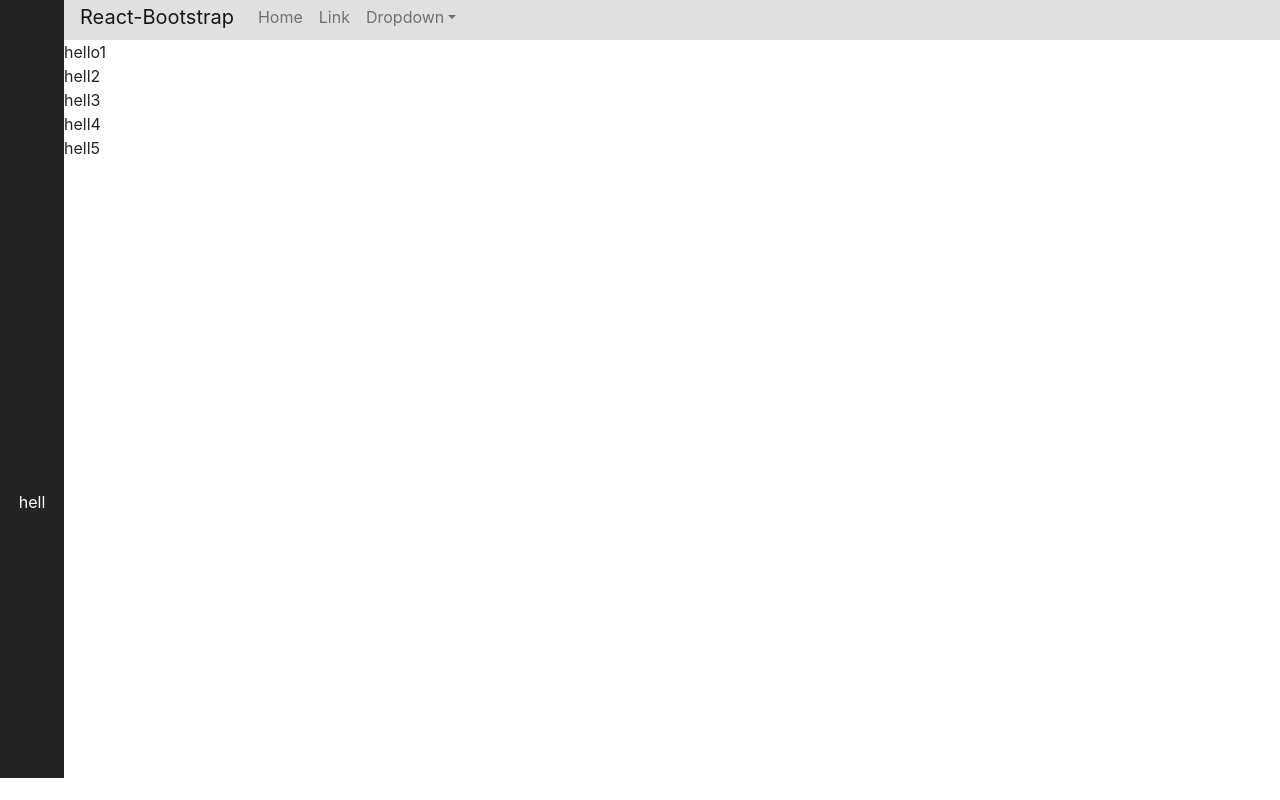
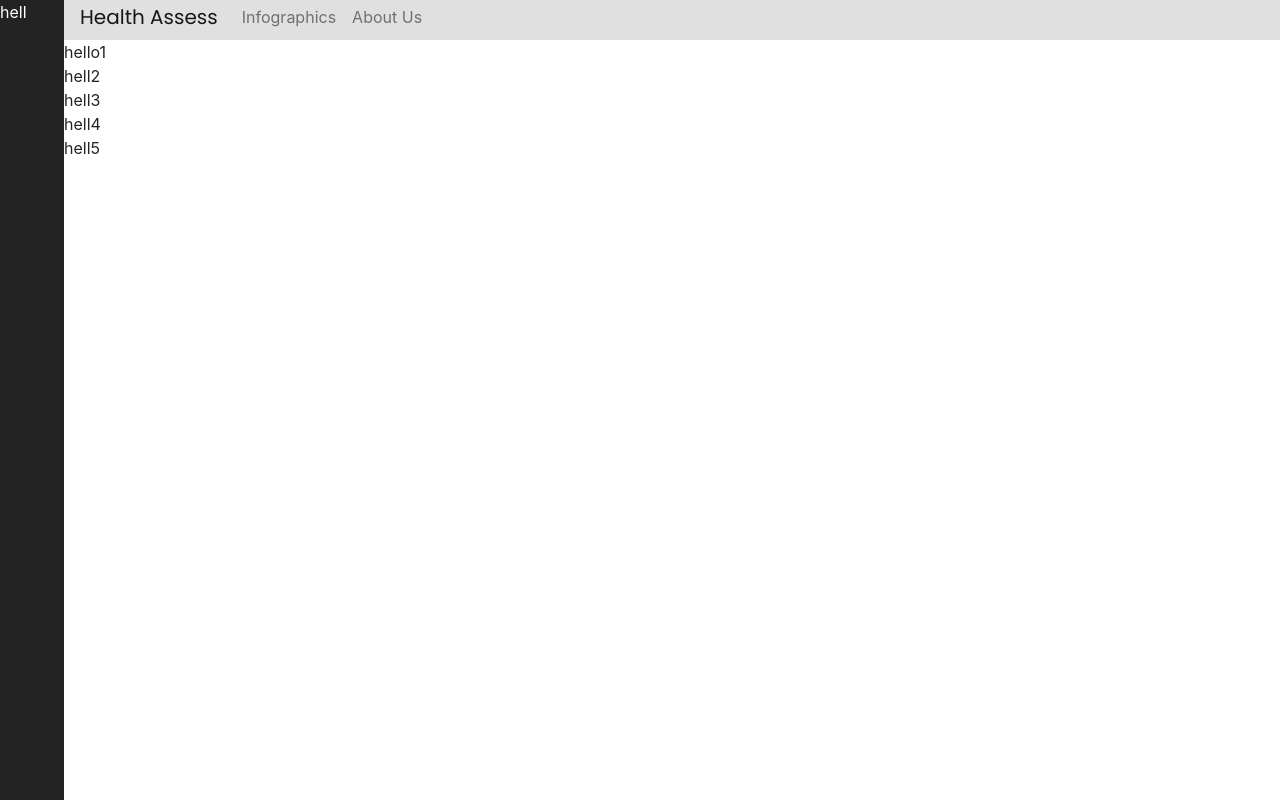
Before and after one commit to ChinmayChoudhury/healthassess, a React (Create React App) app: page / in a window 1280 px wide. Built offline with nearby package versions, Linux system fonts and the light colour scheme.

Commit message:
fixed navbar & sidebar

```diff
--- a/src/App.js
+++ b/src/App.js
@@ -2,7 +2,7 @@ import Dashboard from './Dashboard.js'
 import AssessPage from './AssessPage.js'
 function App() {
   return (
-    <div className="">
+    <div className="parent-div">
         <Dashboard />
         {/* <AssessPage /> */}
     </div>
--- a/src/AssessPage.js
+++ b/src/AssessPage.js
@@ -6,12 +6,9 @@ import Sidebar from './components/Sidebar'
 const AssessPage = () => {
     return (
         <div>
-            <div className="navbar">
+
             <Navbar />
-            </div>
-            <div className="sidebar">
             <Sidebar />
-            </div>
             <div>
                 Hello
 
--- a/src/Dashboard.js
+++ b/src/Dashboard.js
@@ -4,13 +4,11 @@ import Sidebar from './components/Sidebar'
 
 const Dashboard = () => {
     return (
-        <div>
+        <div className="parent-div">
 
             <Navbar />
+            <Sidebar />
 
-            <div className="sidebar">
-            <Sidebar />
-            </div>
             <div className="topinfo">
                 hello1
             </div>
--- a/src/components/Navbar.js
+++ b/src/components/Navbar.js
@@ -9,20 +9,20 @@ import Button from 'react-bootstrap/Button'
 const Navbar = () => {
     return (
         // <text className="navbaritem" >Infographics</text>
-        <Navbarr className="navbarcust">
-        <Navbarr.Brand href="#home">React-Bootstrap</Navbarr.Brand>
+        <Navbarr  className="navbarcust">
+        <Navbarr.Brand className="navbarbrand" href="#home">Health Assess</Navbarr.Brand>
         <Navbarr.Toggle aria-controls="basic-navbar-nav" />
         <Navbarr.Collapse id="basic-navbar-nav">
         <Nav className="mr-auto">
-        <Nav.Link href="#home">Home</Nav.Link>
-        <Nav.Link href="#link">Link</Nav.Link>
-        <NavDropdown title="Dropdown" id="basic-nav-dropdown">
-        <NavDropdown.Item href="#action/3.1">Action</NavDropdown.Item>
-        <NavDropdown.Item href="#action/3.2">Another action</NavDropdown.Item>
-        <NavDropdown.Item href="#action/3.3">Something</NavDropdown.Item>
-        <NavDropdown.Divider />
-        <NavDropdown.Item href="#action/3.4">Separated link</NavDropdown.Item>
-        </NavDropdown>
+        <Nav.Link href="/">Infographics</Nav.Link>
+        <Nav.Link href="/aboutus">About Us</Nav.Link>
+            {/* <NavDropdown title="Dropdown" id="basic-nav-dropdown">
+            <NavDropdown.Item href="#action/3.1">Action</NavDropdown.Item>
+            <NavDropdown.Item href="#action/3.2">Another action</NavDropdown.Item>
+            <NavDropdown.Item href="#action/3.3">Something</NavDropdown.Item>
+            <NavDropdown.Divider />
+            <NavDropdown.Item href="#action/3.4">Separated link</NavDropdown.Item>
+            </NavDropdown> */}
         </Nav>
         </Navbarr.Collapse>
         </Navbarr>
--- a/src/components/Sidebar.js
+++ b/src/components/Sidebar.js
@@ -2,19 +2,9 @@ import React from 'react'
 
 const Sidebar = () => {
     return (
-        <div>
+        <div className="sidebar">
             hell<br></br>
-            <br></br>
-            <br></br>
-            <br></br>
-            <br></br>
-            <br></br>
-            <br></br>
-            <br></br>
-            <br></br>
-            <br></br>
-            <br></br>
-            <br></br>
+
         </div>
     )
 }
--- a/src/index.css
+++ b/src/index.css
@@ -1,34 +1,37 @@
-html,body{
-  max-width: 100%;
-}
+html, body{ height: 100%; width: 100%; margin: 0; }
 body {
-  margin: 0;
+
   font-family: -apple-system, BlinkMacSystemFont, 'Segoe UI', 'Roboto', 'Oxygen',
     'Ubuntu', 'Cantarell', 'Fira Sans', 'Droid Sans', 'Helvetica Neue',
     sans-serif;
   -webkit-font-smoothing: antialiased;
   -moz-osx-font-smoothing: grayscale;
-  height: 100%;
 }
 
 .sidebar{
   width: 5%;
-  height: 100%;
   float: left;
   background-color: #232323;
   color: white;
-  display: flex;
-  padding-top: 490px;
-  flex-direction: column ;
-  align-items: center;
+  display: block;
+  height: 100vh;
+  /* display: flex; */
+  /* padding-top: 490px; */
+  /* flex-direction: column ;
+  align-items: center; */
+
 }
 
 .navbaritem{
-  font-family: 'Poppins', sans-serif;
-  font-size: 20px;
+
   padding-left: 2%;
 }
 
+.navbarbrand{
+  font-family: 'Poppins', sans-serif;
+  font-size: 20px;
+
+}
 .navbarcust{
   /* font-size: 50; */
   background-color: #E0E0E0;
```
